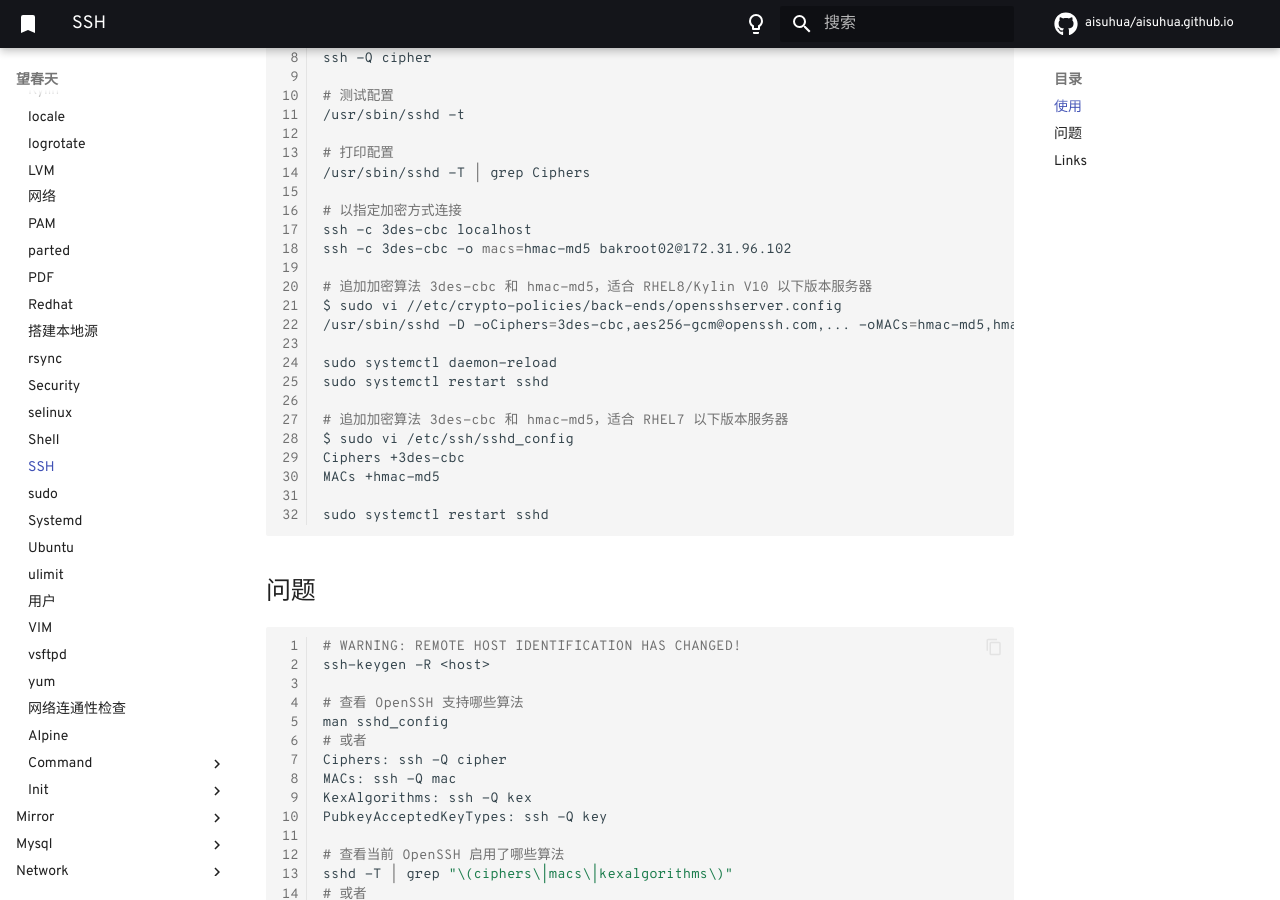
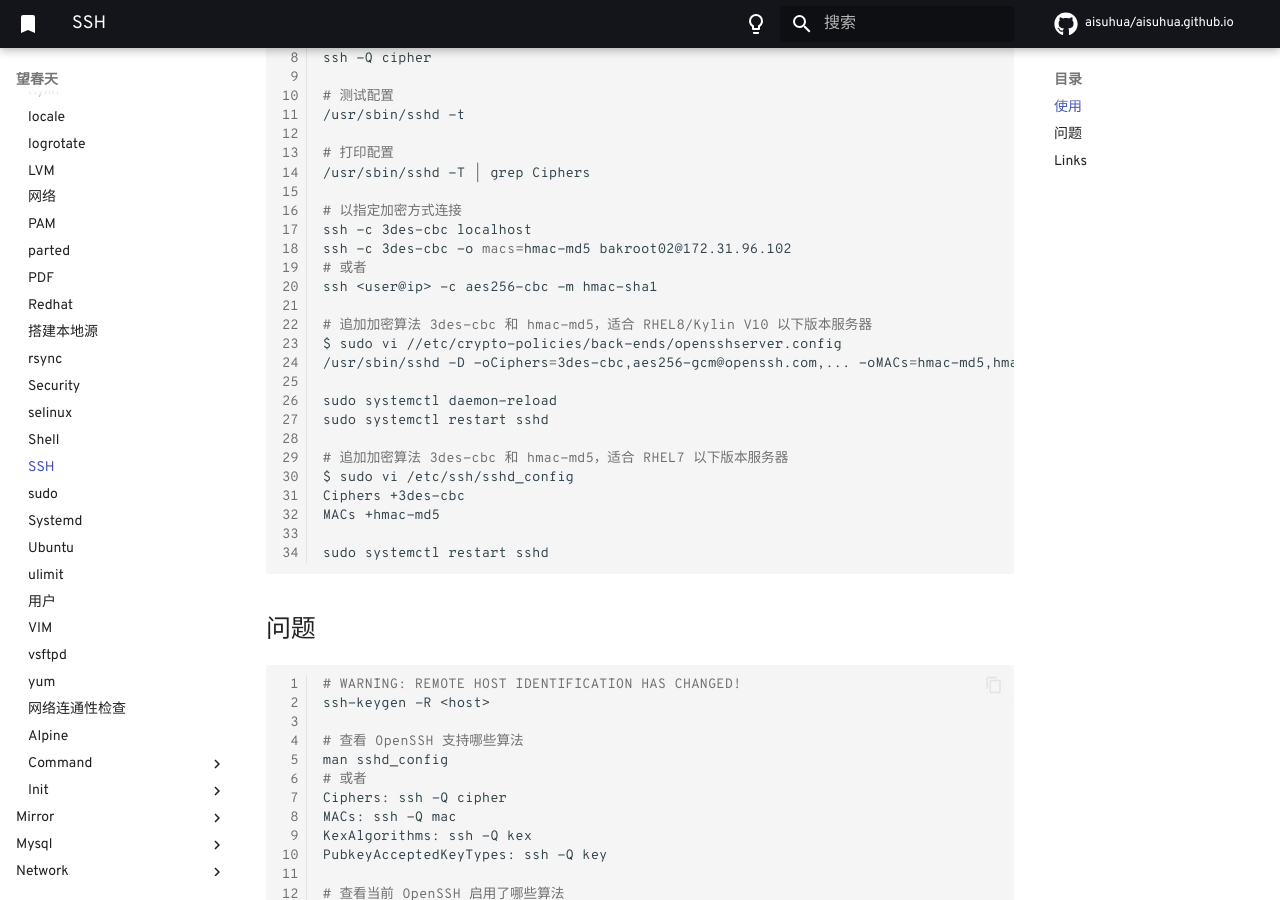
Before and after one commit to aisuhua/aisuhua.github.io, an MkDocs documentation site: the page built from docs/linux/ssh.md, in a window 1280 px wide and 900 px high, scrolled down 325 px. Built offline with MkDocs 1.6.1 and Material for MkDocs 9.7.7, drawn with Linux system fonts in a browser that asks for light colours; comment, search, counter and statistics services are not loaded.

Commit message:
notes.md

```diff
--- a/docs/linux/ssh.md
+++ b/docs/linux/ssh.md
@@ -21,6 +21,8 @@ ssh -Q cipher
 # 以指定加密方式连接
 ssh -c 3des-cbc localhost
 ssh -c 3des-cbc -o macs=hmac-md5 bakroot02@172.31.96.102
+# 或者
+ssh <user@ip> -c aes256-cbc -m hmac-sha1
 
 # 追加加密算法 3des-cbc 和 hmac-md5，适合 RHEL8/Kylin V10 以下版本服务器
 $ sudo vi //etc/crypto-policies/back-ends/opensshserver.config
```
